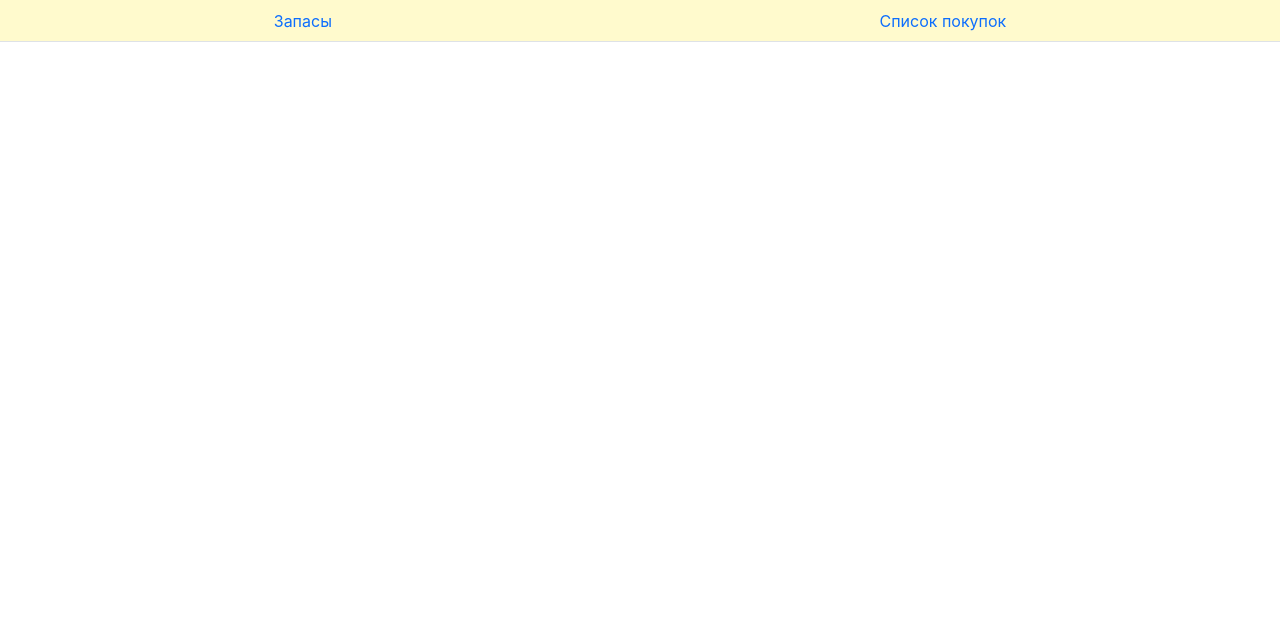
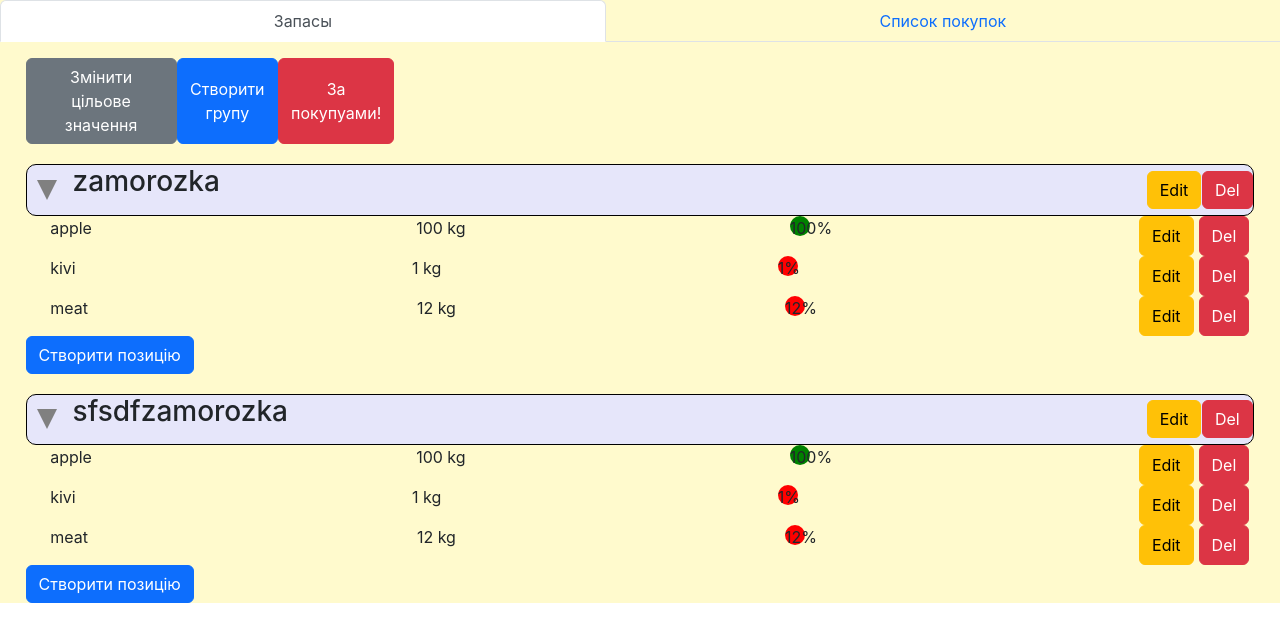
Before and after one commit to Tretmax/zapasy, a React (Create React App) app: page / in a window 1280 px wide. Shown: the top 642 px of the page. Built offline with nearby package versions, Linux system fonts and the light colour scheme.

Commit message:
fin functional. start css

```diff
--- a/src/components/Group.jsx
+++ b/src/components/Group.jsx
@@ -1,5 +1,6 @@
 import { Button } from "react-bootstrap";
 import { Form } from "react-bootstrap";
+import { InputGroup } from "react-bootstrap";
 
 import styled from "styled-components";
 import { useState } from "react";
@@ -13,10 +14,12 @@ import {
 const GroupStyle = styled.div`
   margin-top: 20px;
   display: flex;
-  justify-content: space-between;
+  align-items: center;
+  justify-content: start;
   border: 1px solid black;
-  border-radius: 50px;
+  border-radius: 10px;
   background-color: lavender;
+  transition: all 0.3s;
 `;
 const Buttons = styled.div`
   display: flex;
@@ -24,58 +27,84 @@ const Buttons = styled.div`
   justify-content: space-evenly;
 `;
 
+const ButtonMore = styled.div`
+  margin-left: 10px;
+  width: 0;
+  height: 0;
 
-const Group = ({groupData}) => {
+  border-right: ${(props) =>
+    !props.activeGroup ? "" : "10px solid  transparent"};
+  border-left: ${(props) =>
+    !props.activeGroup ? "20px solid grey" : "10px solid transparent"};
+  border-top: ${(props) =>
+    !props.activeGroup ? "10px solid transparent" : "20px solid grey"};
+  border-bottom: ${(props) =>
+    !props.activeGroup ? "10px solid transparent" : ""};
+
+  transition: all 0.5s;
+`;
+
+const Group = ({ groupData }) => {
   const [handlerInput, setInput] = useState("");
   const dispatch = useDispatch();
-  const [isRedactGroup,setIsRedactGroup]=useState(false)
-
+  const [isRedactGroup, setIsRedactGroup] = useState(false);
   return (
     <GroupStyle>
-      <div onClick={() => dispatch(setActiveGroup(groupData.id))}> ! </div>
-      <h3 >
+      <div className="w-10">
+          <ButtonMore
+          activeGroup={groupData.isActive}
+          onClick={() => dispatch(setActiveGroup(groupData.id))}
+        />
+      </div>
+
       {isRedactGroup ? (
+        <InputGroup className="mb-3 w-50">
           <Form.Control
             type="text"
-            placeholder={groupData.groupName}
+            defaultValue={groupData.groupName}
+            placeholder="Введіть нову назву групи"
             onChange={(e) => setInput(e.target.value)}
+            required
           />
-        ) : (
-          groupData.groupName
-        )}
-      </h3>
-
-      {isRedactGroup ? (
-        <Buttons>
           <Button
-          variant="success"
-            onClick={() =>
-             ( dispatch(
+            variant="outline-success"
+            onClick={() => (
+              dispatch(
                 setNameGroup({
                   newName: handlerInput,
                   groupId: groupData.id,
                 })
               ),
-              setIsRedactGroup(!isRedactGroup))
-            }
+              setIsRedactGroup(!isRedactGroup)
+            )}
           >
             Save
           </Button>
           <Button
-          variant="danger"
-          onClick={() => setIsRedactGroup(!isRedactGroup)}>
+            variant="outline-danger"
+            onClick={() => setIsRedactGroup(!isRedactGroup)}
+          >
             Cancel
           </Button>
-        </Buttons>
+        </InputGroup>
       ) : (
+        <>
+          <h3 className="mb-3 ms-3 w-100"> {groupData.groupName} </h3>
           <Buttons>
             <Button
               variant="warning"
-          onClick={() => setIsRedactGroup(!isRedactGroup)}>Edit</Button>
+              onClick={() => setIsRedactGroup(!isRedactGroup)}
+            >
+              Edit
+            </Button>
             <Button
               variant="danger"
-          onClick={() => dispatch(deleteGroup(groupData.id))}>Del</Button>
+              onClick={() => dispatch(deleteGroup(groupData.id))}
+            >
+              Del
+            </Button>
           </Buttons>
+        </>
       )}
     </GroupStyle>
   );
--- a/src/components/Item.jsx
+++ b/src/components/Item.jsx
@@ -1,10 +1,14 @@
-import { Button } from "react-bootstrap";
+import { Button, InputGroup } from "react-bootstrap";
 import { Form } from "react-bootstrap";
 
 import styled from "styled-components";
 import { useState } from "react";
 import { useDispatch } from "react-redux";
-import { deleteItem, setCurrentValue, setTargetValue } from "../redux/sliceReserves";
+import {
+  deleteItem,
+  setCurrentValue,
+  setTargetValue,
+} from "../redux/sliceReserves";
 
 const ItemStyle = styled.div`
   display: flex;
@@ -41,13 +45,16 @@ const Item = ({ itemData, groupId, activeTarget }) => {
       {activeTarget ? (
         isTargetValueRedact ? (
           <>
+            <InputGroup className="mb-3">
               <Form.Control
                 type="number"
-              placeholder={itemData.targetValue}
+                defaultValue={itemData.targetValue}
+                placeholder="Введіть цільове значення"
                 onChange={(e) => setInput(e.target.value)}
+                required
               />
               <Button
-              variant="success"
+                variant="outline-success"
                 onClick={() => {
                   dispatch(
                     setTargetValue({
@@ -62,11 +69,12 @@ const Item = ({ itemData, groupId, activeTarget }) => {
                 Save
               </Button>
               <Button
-              variant="danger"
+                variant="outline-danger"
                 onClick={() => setTargetValueRedact(false)}
               >
                 Cancel
               </Button>
+            </InputGroup>
           </>
         ) : (
           <>
@@ -86,21 +94,16 @@ const Item = ({ itemData, groupId, activeTarget }) => {
 
       <p>
         {isCurrentValueRedact ? (
+          <InputGroup className="mb-3">
             <Form.Control
               type="number"
-            placeholder={itemData.value}
+              defaultValue={itemData.value}
+              placeholder="Введіть поточне значення"
               onChange={(e) => setInput(e.target.value)}
+              required
             />
-        ) : (
-          itemData.value
-        )}{" "}
-        {itemData.etc}
-      </p>
-      <Status level={level}>{level}% </Status>
-      {isCurrentValueRedact ? (
-        <Buttons>
             <Button
-            variant="success"
+              variant="outline-success"
               onClick={() => {
                 dispatch(
                   setCurrentValue({
@@ -114,10 +117,21 @@ const Item = ({ itemData, groupId, activeTarget }) => {
             >
               Save
             </Button>
-          <Button variant="danger" onClick={() => setCurrentValueRedact(false)}>
+            <Button
+              variant="outline-danger"
+              onClick={() => setCurrentValueRedact(false)}
+            >
               Cancel
             </Button>
-        </Buttons>
+          </InputGroup>
+        ) : (
+          itemData.value
+        )}{" "}
+        {itemData.etc}
+      </p>
+      <Status level={level}>{level}% </Status>
+      {isCurrentValueRedact ? (
+        ''
       ) : (
         <Buttons>
           <Button variant="warning" onClick={() => setCurrentValueRedact(true)}>
--- a/src/components/modal.jsx
+++ b/src/components/modal.jsx
@@ -4,6 +4,7 @@ import { useState } from "react";
 
 function ModalWindow(props) {
   const [modalShow, setModalShow] = useState(false);
+ const toggleClose = ()=>setModalShow(false)
   return (
     <>
       <Button variant="primary" onClick={() => setModalShow(!modalShow)}>
@@ -21,9 +22,9 @@ function ModalWindow(props) {
             {props.modalTitle}
           </Modal.Title>
         </Modal.Header>
-        <Modal.Body>
-          {props.content}
-        </Modal.Body>
+        <Modal.Body >{props.content}</Modal.Body>
+
+
       </Modal>
     </>
   );
--- a/src/containers/reserves.jsx
+++ b/src/containers/reserves.jsx
@@ -16,10 +16,11 @@ const Wrap = styled.div`
   width: 96%;
   margin-left: 2%;
   margin-right: 2%;
+  transition: all 0.3s;
 `;
 
 const ButtonPanel = styled.div`
-  width: 20%;
+  width: 30%;
   display: flex;
   justify-content: space-around;
   margin-bottom: 15px;
@@ -36,6 +37,8 @@ const Reserves = () => {
   const { register, handleSubmit, reset } = useForm();
   const onSubmitGroupForm = (data) => {
     dispatch(addGroup(data.groupName));
+    function a (){this.toggleClose()};
+    a();
     reset();
   };
   const createBuyingList = (data) => {
@@ -64,6 +67,7 @@ const Reserves = () => {
         <Form.Control
           type="text"
           placeholder="Введіть назву групи"
+          required
           {...register("groupName")}
         />
       </Form.Group>
@@ -93,24 +97,28 @@ const Reserves = () => {
           <Form.Control
             type="text"
             placeholder="Введіть назву позиції"
+            required
             {...register("itemName")}
           />
           <Form.Label className="mt-3">Одиниці виміру</Form.Label>
           <Form.Control
             type="text"
             placeholder="Введіть одиниці виміру"
+            required
             {...register("etc")}
           />
           <Form.Label className="mt-3">Цільове значення</Form.Label>
           <Form.Control
             type="number"
             placeholder="Введіть цільове значення"
+            required
             {...register("targetValue")}
           />
           <Form.Label className="mt-3">Поточне значення</Form.Label>
           <Form.Control
             type="number"
             placeholder="Введіть поточне значення"
+            required
             {...register("currentValue")}
           />
         </Form.Group>
@@ -125,17 +133,15 @@ const Reserves = () => {
     <Wrap>
       <ButtonPanel>
         <Button variant="secondary" onClick={buttonTarget}>
-          Edit Target
+          Змінити цільове значення
         </Button>
-        <Button variant="secondary">Edit Limits</Button>
         <ModalWindow
           modalTitle={"Створення групи"}
           nameModalButton={"Створити групу"}
           content={createGroupForm}
-          modalShow={""}
         />
         <Button
-          variant="secondary"
+          variant="danger"
           onClick={() => {
             dispatch(addBuyList(createBuyingList(data)));
           }}
@@ -145,7 +151,7 @@ const Reserves = () => {
       </ButtonPanel>
       {data.map((item) => {
         return (
-          <div>
+          <div  key={item.id}>
             <Group groupData={item} />
 
             {item.isActive ? (
@@ -153,6 +159,7 @@ const Reserves = () => {
                 {item.items.map((el) => {
                   return (
                     <Item
+                      key={el.id}
                       itemData={el}
                       groupId={item.id}
                       activeTarget={activeTarget}
@@ -163,7 +170,6 @@ const Reserves = () => {
                   modalTitle={"Створення позиції"}
                   nameModalButton={"Створити позицію"}
                   content={createItemForm(item.id)}
-                  modalShow={""}
                   groupId={item.id}
                 />
               </div>
--- a/src/pages/main.jsx
+++ b/src/pages/main.jsx
@@ -13,11 +13,11 @@ const Main = () => {
   return (
     <MainDisp>
 
-        <Tabs defaultActiveKey="profile" id="zapasy" className="mb-3" fill>
-          <Tab eventKey="Запасы" title="Запасы">
+        <Tabs defaultActiveKey="zapasy" id="zapasy" className="mb-3" fill >
+          <Tab eventKey="zapasy" title="Запасы">
             <Reserves />
           </Tab>
-          <Tab eventKey="Список покупок" title="Список покупок">
+          <Tab eventKey="payList" title="Список покупок">
             <Todolist />
           </Tab>
         </Tabs>
--- a/src/redux/store.js
+++ b/src/redux/store.js
@@ -1,10 +1,10 @@
-import { configureStore } from '@reduxjs/toolkit';
-import reservReducer from './sliceReserves'
-import todoReducer from './sliceTodo'
-
+import { configureStore } from "@reduxjs/toolkit";
+import reservReducer from "./sliceReserves";
+import todoReducer from "./sliceTodo";
 
 export const store = configureStore({
-  reducer :{
-    reserve : reservReducer,
-    todo : todoReducer}
+  reducer: {
+    reserve: reservReducer,
+    todo: todoReducer,
+  },
 });
```
Also changed, not shown: src/components/finishBuyList.jsx (+6 -2 lines), src/containers/todolist.jsx (+12 -15 lines), src/redux/sliceReserves.js (+13 -3 lines). Lines whose indentation alone changed are shown as unchanged.
